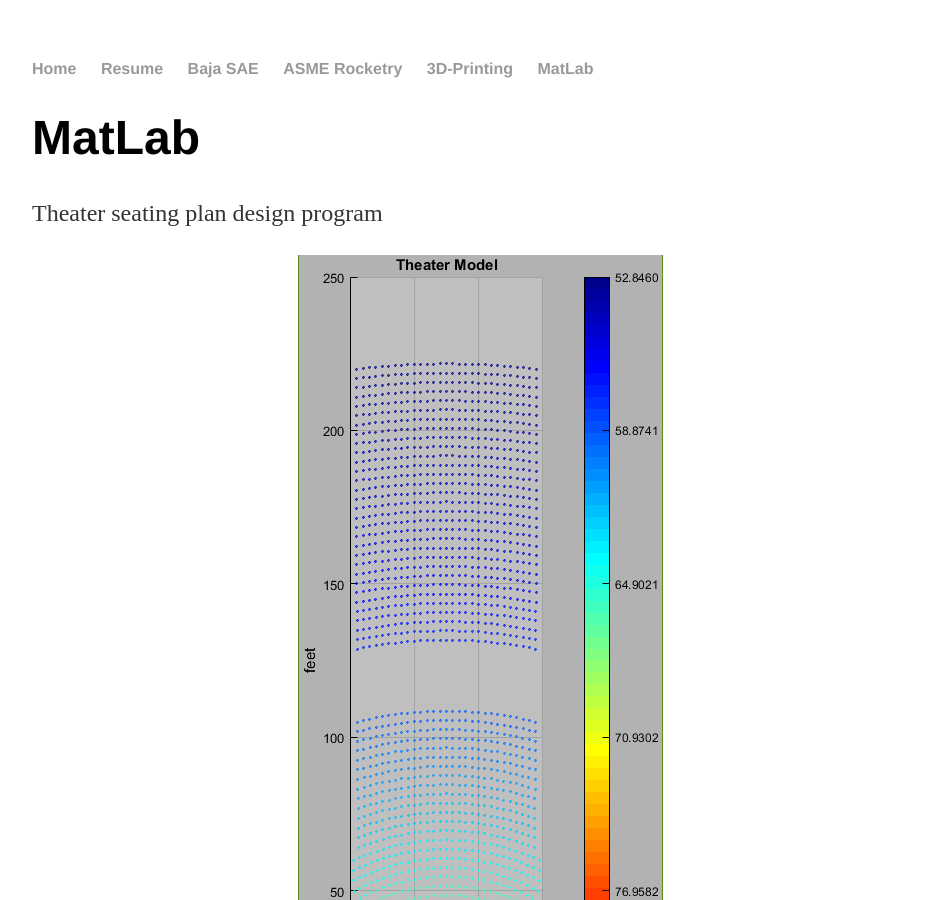
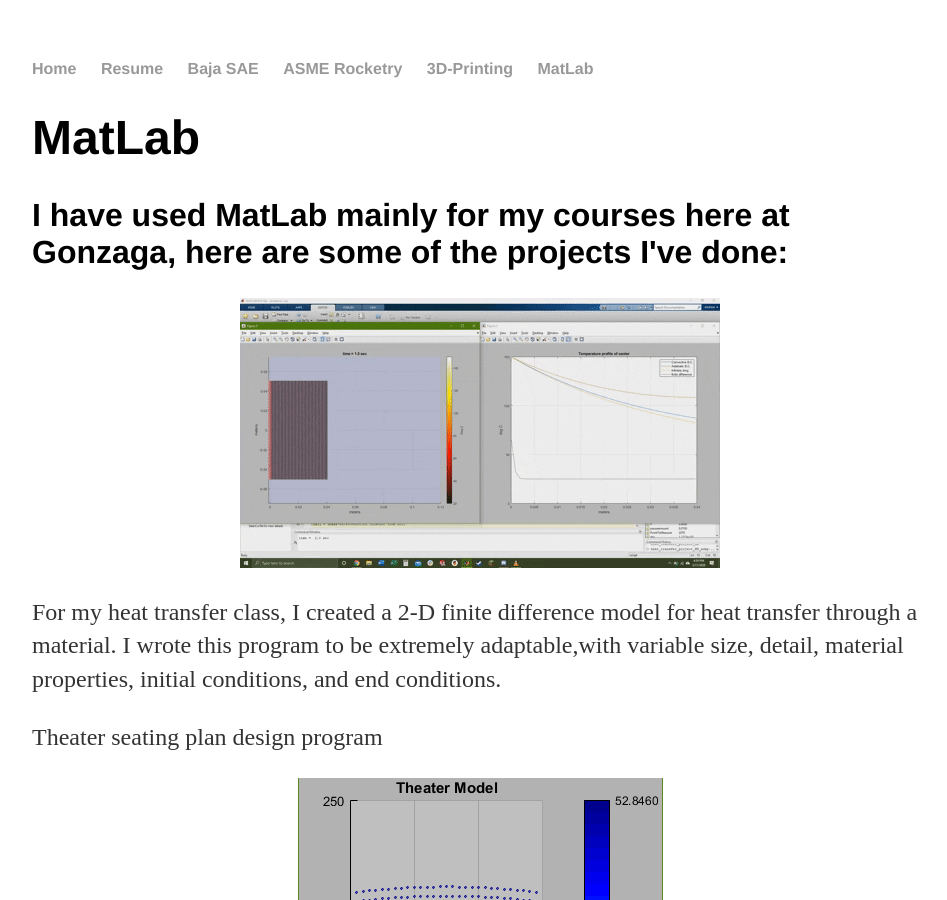
Before and after one commit to andy-gothro/andy-gothro.github.io, a Jekyll site: the page built from MatLab/index.html, in a window 1280 px wide and 900 px high. Shown: the whole window, without its empty margins (160-1107 px from the left). Built offline with Jekyll 4.4.1, drawn with Linux system fonts in a browser that asks for light colours; some of the changed text lies outside the part shown.

Commit message:
Update index.html

```diff
--- a/MatLab/index.html
+++ b/MatLab/index.html
@@ -4,14 +4,12 @@
 ---
 <div class="blurb">
 	<h1>MatLab</h1>
-    <p></p>
-
+    	<h2>I have used MatLab mainly for my courses here at Gonzaga, here are some of the projects I've done:</h2>
+	<center><img src="../Animated GIF-downsized_large (1).gif" alt="animation of 2-d heat transfer and center temperature profile"></center>
+	<p> For my heat transfer class, I created a 2-D finite difference model for heat transfer through a material. I wrote this program to be extremely adaptable,with variable size, detail, material properties, initial conditions, and end conditions.</p>
 	<p>Theater seating plan design program</p>
 	<center><img src="../matlab acoustic project screenshot.PNG" alt="screenshot of an automated theater seating plan design program made in MatLab">
 	<p><img src="../giphy.gif" alt="animation of the theather designed using MatLab"></p></center>
 	<p> I created this program to create a seating plan for a theater design project in my Intro to Engineering course. It can generate 2 types of seating plan given any sized room, and then determine pricing, sound levels, category and handicapped seats.</p>
 	<p></p>
-	<center><img src="../Animated GIF-downsized_large (1).gif" alt="animation of 2-d heat transfer and center temperature profile"></center>
-	<p> For my heat transfer class, I created a 2-D finite difference model for heat transfer through a material. I wrote this program to be extremely adaptable,with variable size, detail, material properties, initial conditions, and end conditions.</p>
-
 </div><!-- /.blurb -->
```
